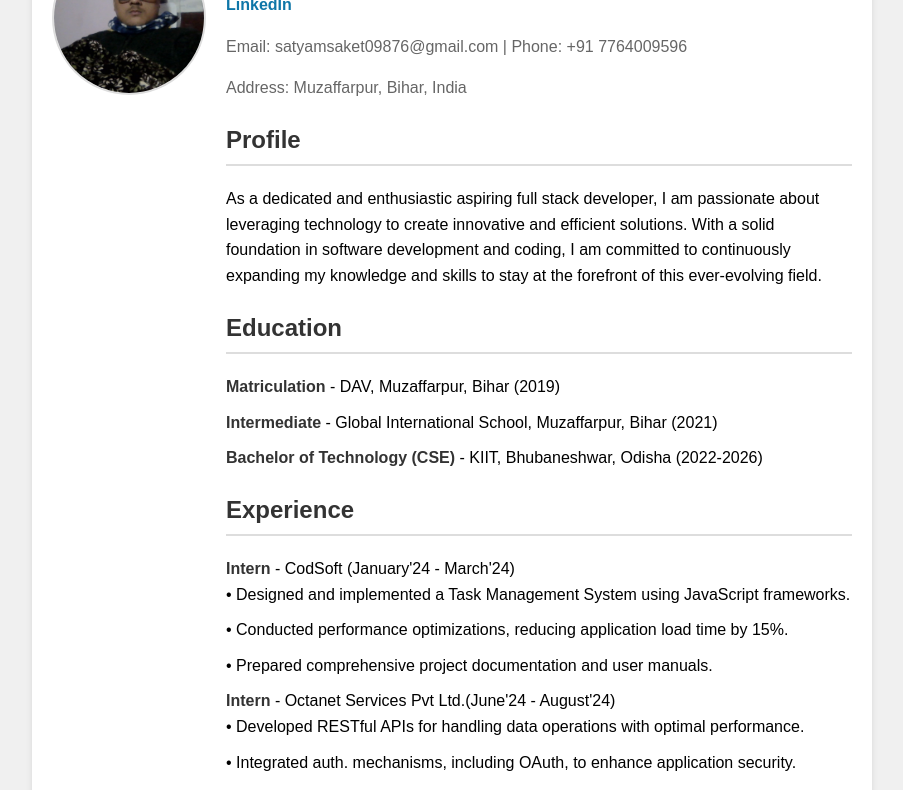
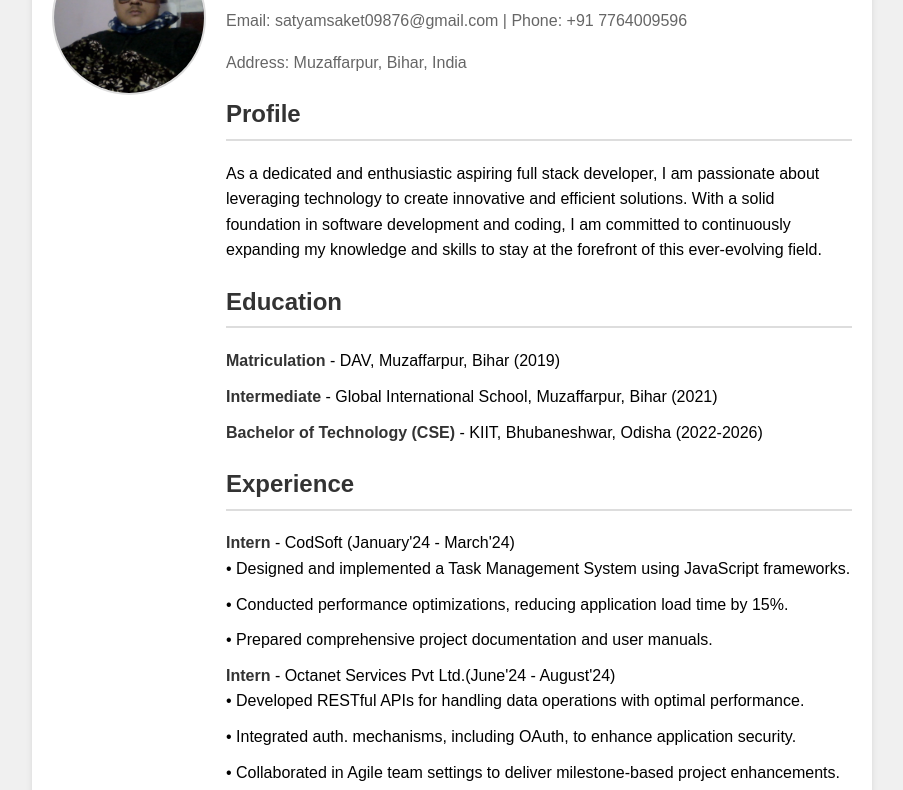
Before and after one commit to Saket-9507/RESUMEE, a plain HTML site: page index.html in a window 1280 px wide. Shown: the part 109-899 px from the top of the page, without its empty margins (188-1091 px from the left). Drawn offline with Linux system fonts and the light colour scheme.

Commit message:
Update index.html

```diff
--- a/index.html
+++ b/index.html
@@ -109,11 +109,7 @@
         <div class="content">
             <div class="header">
                 <h1>Saket Satyam</h1>
-                 <a href="https://www.linkedin.com/in/your-profile-link/"
-       target="_blank"
-       class="linkedin-link">
-       LinkedIn
-    </a>
+
           <p>Email: satyamsaket09876@gmail.com | Phone: +91 7764009596</p>
                 <p>Address: Muzaffarpur, Bihar, India</p>
             </div>
```
